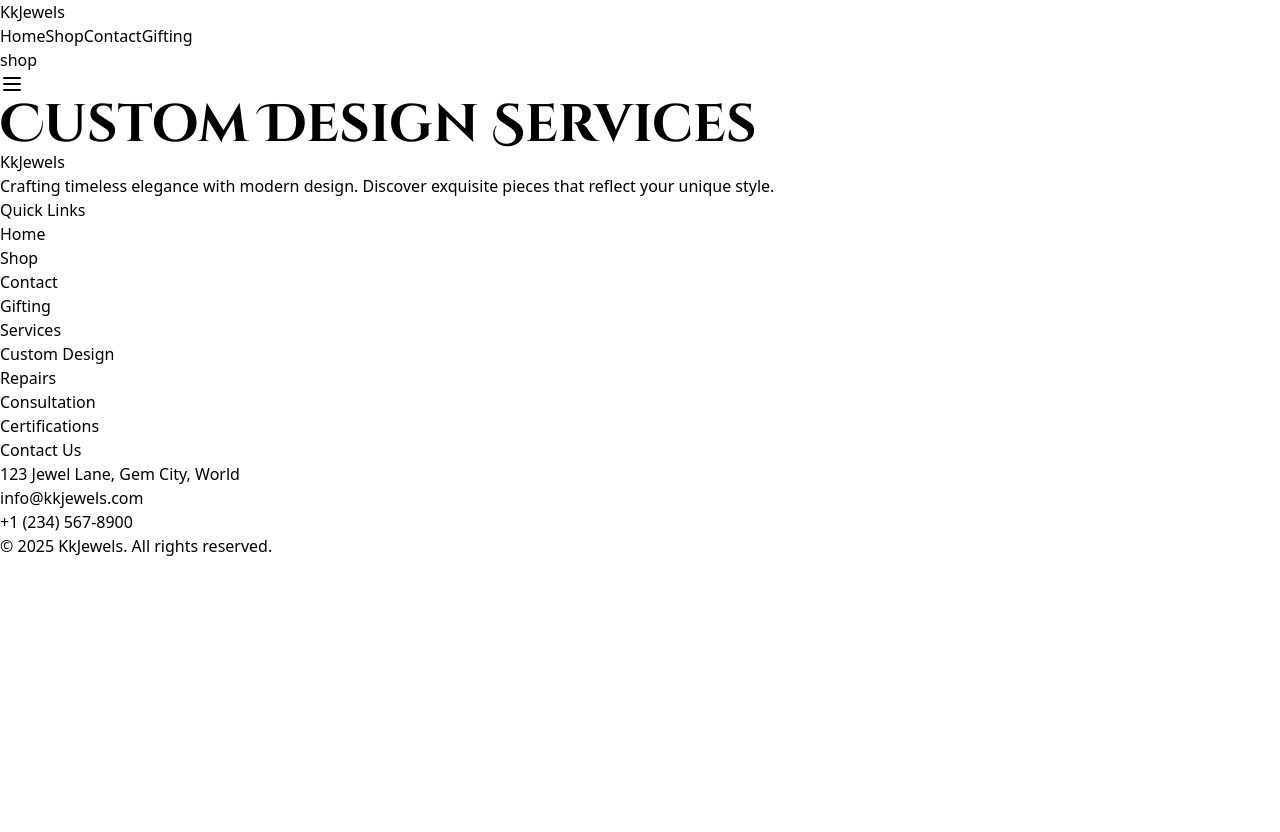
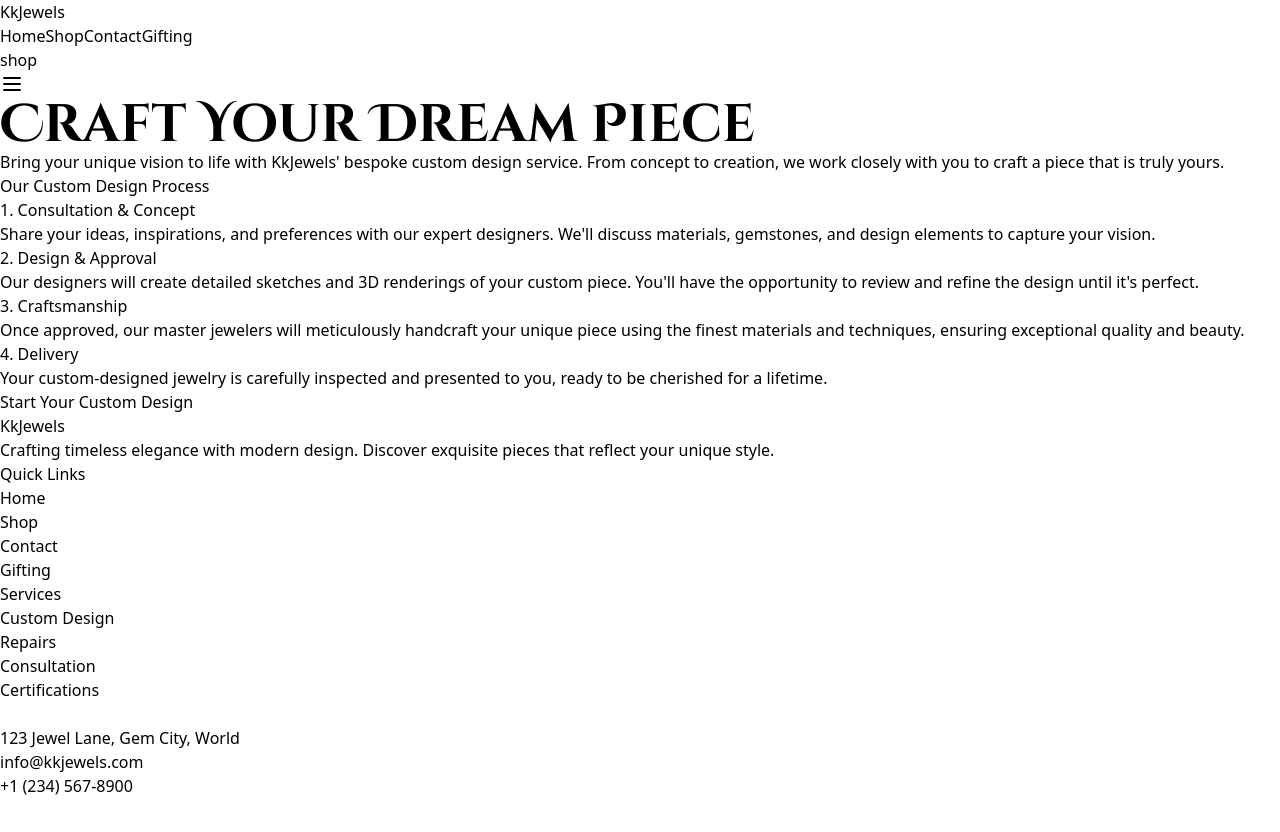
Before and after one commit to Kasimkkn/kkjewels, a React (Vite) app: page /custom-design in a window 1280 px wide. Shown: the top 832 px of the page. Before the commit the page ends 800 px from the top, so only its background shows below. Built offline with nearby package versions, Linux system fonts and the light colour scheme.

Commit message:
[dyad] Added detailed content to Custom Design, Repairs, Consultation, and Certifications pages - wrote 4 file(s)

```diff
--- a/src/pages/CertificationsPage.jsx
+++ b/src/pages/CertificationsPage.jsx
@@ -1,10 +1,46 @@
 import React from 'react';
 import AnimatedText from '../components/AnimatedText';
+import CustomButton from '../components/CustomButton';
+import { Link } from 'react-router-dom';
 
 const CertificationsPage = () => {
   return (
-    <div className="min-h-screen flex items-center justify-center bg-black text-white py-20">
-      <AnimatedText className="text-5xl font-decorative">Certifications & Authenticity</AnimatedText>
+    <div className="min-h-screen bg-black text-white py-20 px-4 md:px-8">
+      <div className="max-w-4xl mx-auto pt-20">
+        <AnimatedText className="text-5xl md:text-7xl font-decorative text-center mb-6">Certifications & Authenticity</AnimatedText>
+        <AnimatedText className="text-lg md:text-xl font-serif text-gray-300 text-center max-w-2xl mx-auto mb-12" delay={0.2}>
+          At KkJewels, we are committed to providing you with only the highest quality and ethically sourced gemstones and precious metals. Your trust is our most valuable asset.
+        </AnimatedText>
+
+        <div className="bg-[#1e1c1c] rounded-lg shadow-lg p-8 md:p-12 border border-gray-800">
+          <h2 className="text-3xl font-semibold text-white mb-8 text-center">Our Commitment to Quality:</h2>
+          <div className="space-y-8 text-gray-300">
+            <div>
+              <AnimatedText className="text-xl font-semibold text-white mb-2">Certified Gemstones</AnimatedText>
+              <AnimatedText className="text-base" delay={0.1}>
+                Many of our diamonds and colored gemstones come with independent certifications from world-renowned gemological laboratories such as GIA (Gemological Institute of America) and IGI (International Gemological Institute). These certifications guarantee the quality and characteristics of your stone.
+              </AnimatedText>
+            </div>
+            <div>
+              <AnimatedText className="text-xl font-semibold text-white mb-2">Ethical Sourcing</AnimatedText>
+              <AnimatedText className="text-base" delay={0.2}>
+                We adhere to strict ethical sourcing practices, ensuring that all our materials are obtained responsibly and contribute to sustainable communities.
+              </AnimatedText>
+            </div>
+            <div>
+              <AnimatedText className="text-xl font-semibold text-white mb-2">Authenticity Guarantee</AnimatedText>
+              <AnimatedText className="text-base" delay={0.3}>
+                Every piece of KkJewels jewelry comes with a guarantee of authenticity, assuring you of its material composition and craftsmanship.
+              </AnimatedText>
+            </div>
+          </div>
+          <div className="mt-12 text-center">
+            <Link to="/contact">
+              <CustomButton className="py-3 px-8">Learn More About Our Standards</CustomButton>
+            </Link>
+          </div>
+        </div>
+      </div>
     </div>
   );
 };
--- a/src/pages/ConsultationPage.jsx
+++ b/src/pages/ConsultationPage.jsx
@@ -1,10 +1,46 @@
 import React from 'react';
 import AnimatedText from '../components/AnimatedText';
+import CustomButton from '../components/CustomButton';
+import { Link } from 'react-router-dom';
 
 const ConsultationPage = () => {
   return (
-    <div className="min-h-screen flex items-center justify-center bg-black text-white py-20">
-      <AnimatedText className="text-5xl font-decorative">Book a Consultation</AnimatedText>
+    <div className="min-h-screen bg-black text-white py-20 px-4 md:px-8">
+      <div className="max-w-4xl mx-auto pt-20">
+        <AnimatedText className="text-5xl md:text-7xl font-decorative text-center mb-6">Book Your Personalized Consultation</AnimatedText>
+        <AnimatedText className="text-lg md:text-xl font-serif text-gray-300 text-center max-w-2xl mx-auto mb-12" delay={0.2}>
+          Experience personalized guidance from our jewelry experts. Whether you're seeking a custom design, a special gift, or advice on a purchase, we're here to assist you.
+        </AnimatedText>
+
+        <div className="bg-[#1e1c1c] rounded-lg shadow-lg p-8 md:p-12 border border-gray-800">
+          <h2 className="text-3xl font-semibold text-white mb-8 text-center">What to Expect:</h2>
+          <div className="space-y-8 text-gray-300">
+            <div>
+              <AnimatedText className="text-xl font-semibold text-white mb-2">Tailored Advice</AnimatedText>
+              <AnimatedText className="text-base" delay={0.1}>
+                Our specialists will provide expert advice tailored to your needs, helping you make informed decisions about your jewelry.
+              </AnimatedText>
+            </div>
+            <div>
+              <AnimatedText className="text-xl font-semibold text-white mb-2">Explore Options</AnimatedText>
+              <AnimatedText className="text-base" delay={0.2}>
+                Discover our extensive collections, explore customization possibilities, or discuss repair solutions in a comfortable and private setting.
+              </AnimatedText>
+            </div>
+            <div>
+              <AnimatedText className="text-xl font-semibold text-white mb-2">No Obligation</AnimatedText>
+              <AnimatedText className="text-base" delay={0.3}>
+                Our consultations are complimentary and come with no obligation to purchase. Your satisfaction is our priority.
+              </AnimatedText>
+            </div>
+          </div>
+          <div className="mt-12 text-center">
+            <Link to="/contact">
+              <CustomButton className="py-3 px-8">Schedule Your Consultation</CustomButton>
+            </Link>
+          </div>
+        </div>
+      </div>
     </div>
   );
 };
--- a/src/pages/CustomDesignPage.jsx
+++ b/src/pages/CustomDesignPage.jsx
@@ -1,10 +1,52 @@
 import React from 'react';
 import AnimatedText from '../components/AnimatedText';
+import CustomButton from '../components/CustomButton';
+import { Link } from 'react-router-dom';
 
 const CustomDesignPage = () => {
   return (
-    <div className="min-h-screen flex items-center justify-center bg-black text-white py-20">
-      <AnimatedText className="text-5xl font-decorative">Custom Design Services</AnimatedText>
+    <div className="min-h-screen bg-black text-white py-20 px-4 md:px-8">
+      <div className="max-w-4xl mx-auto pt-20">
+        <AnimatedText className="text-5xl md:text-7xl font-decorative text-center mb-6">Craft Your Dream Piece</AnimatedText>
+        <AnimatedText className="text-lg md:text-xl font-serif text-gray-300 text-center max-w-2xl mx-auto mb-12" delay={0.2}>
+          Bring your unique vision to life with KkJewels' bespoke custom design service. From concept to creation, we work closely with you to craft a piece that is truly yours.
+        </AnimatedText>
+
+        <div className="bg-[#1e1c1c] rounded-lg shadow-lg p-8 md:p-12 border border-gray-800">
+          <h2 className="text-3xl font-semibold text-white mb-8 text-center">Our Custom Design Process</h2>
+          <div className="space-y-8 text-gray-300">
+            <div>
+              <AnimatedText className="text-xl font-semibold text-white mb-2">1. Consultation & Concept</AnimatedText>
+              <AnimatedText className="text-base" delay={0.1}>
+                Share your ideas, inspirations, and preferences with our expert designers. We'll discuss materials, gemstones, and design elements to capture your vision.
+              </AnimatedText>
+            </div>
+            <div>
+              <AnimatedText className="text-xl font-semibold text-white mb-2">2. Design & Approval</AnimatedText>
+              <AnimatedText className="text-base" delay={0.2}>
+                Our designers will create detailed sketches and 3D renderings of your custom piece. You'll have the opportunity to review and refine the design until it's perfect.
+              </AnimatedText>
+            </div>
+            <div>
+              <AnimatedText className="text-xl font-semibold text-white mb-2">3. Craftsmanship</AnimatedText>
+              <AnimatedText className="text-base" delay={0.3}>
+                Once approved, our master jewelers will meticulously handcraft your unique piece using the finest materials and techniques, ensuring exceptional quality and beauty.
+              </AnimatedText>
+            </div>
+            <div>
+              <AnimatedText className="text-xl font-semibold text-white mb-2">4. Delivery</AnimatedText>
+              <AnimatedText className="text-base" delay={0.4}>
+                Your custom-designed jewelry is carefully inspected and presented to you, ready to be cherished for a lifetime.
+              </AnimatedText>
+            </div>
+          </div>
+          <div className="mt-12 text-center">
+            <Link to="/contact">
+              <CustomButton className="py-3 px-8">Start Your Custom Design</CustomButton>
+            </Link>
+          </div>
+        </div>
+      </div>
     </div>
   );
 };
--- a/src/pages/RepairsPage.jsx
+++ b/src/pages/RepairsPage.jsx
@@ -1,10 +1,38 @@
 import React from 'react';
 import AnimatedText from '../components/AnimatedText';
+import CustomButton from '../components/CustomButton';
+import { Link } from 'react-router-dom';
 
 const RepairsPage = () => {
   return (
-    <div className="min-h-screen flex items-center justify-center bg-black text-white py-20">
-      <AnimatedText className="text-5xl font-decorative">Jewelry Repairs</AnimatedText>
+    <div className="min-h-screen bg-black text-white py-20 px-4 md:px-8">
+      <div className="max-w-4xl mx-auto pt-20">
+        <AnimatedText className="text-5xl md:text-7xl font-decorative text-center mb-6">Expert Jewelry Repairs</AnimatedText>
+        <AnimatedText className="text-lg md:text-xl font-serif text-gray-300 text-center max-w-2xl mx-auto mb-12" delay={0.2}>
+          Restore the beauty and integrity of your cherished jewelry with KkJewels' professional repair services. Our skilled artisans handle each piece with the utmost care and precision.
+        </AnimatedText>
+
+        <div className="bg-[#1e1c1c] rounded-lg shadow-lg p-8 md:p-12 border border-gray-800">
+          <h2 className="text-3xl font-semibold text-white mb-8 text-center">Our Repair Services Include:</h2>
+          <ul className="list-disc list-inside space-y-4 text-gray-300 text-lg md:text-xl pl-4">
+            <li><AnimatedText delay={0.1}>Ring Sizing & Reshaping</AnimatedText></li>
+            <li><AnimatedText delay={0.2}>Chain & Bracelet Repair</AnimatedText></li>
+            <li><AnimatedText delay={0.3}>Stone Setting & Replacement</AnimatedText></li>
+            <li><AnimatedText delay={0.4}>Clasp Repair & Replacement</AnimatedText></li>
+            <li><AnimatedText delay={0.5}>Polishing & Cleaning</AnimatedText></li>
+            <li><AnimatedText delay={0.6}>Prong Re-tipping & Rebuilding</AnimatedText></li>
+            <li><AnimatedText delay={0.7}>Pearl Restringing</AnimatedText></li>
+          </ul>
+          <AnimatedText className="text-gray-300 mt-8 text-center text-base md:text-lg" delay={0.8}>
+            All repairs are performed by experienced jewelers using state-of-the-art equipment and techniques to ensure the highest quality results.
+          </AnimatedText>
+          <div className="mt-12 text-center">
+            <Link to="/contact">
+              <CustomButton className="py-3 px-8">Get a Repair Quote</CustomButton>
+            </Link>
+          </div>
+        </div>
+      </div>
     </div>
   );
 };
```
